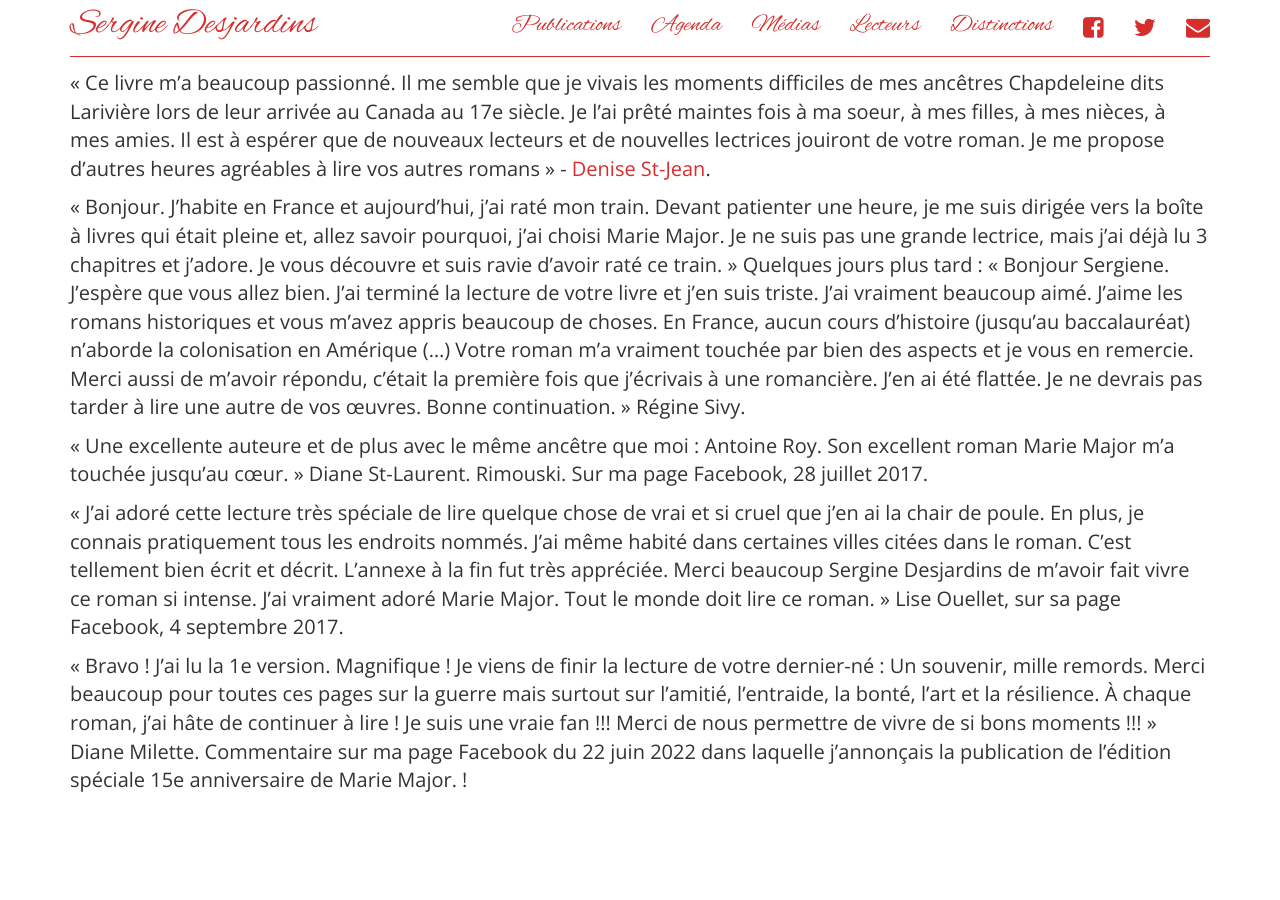
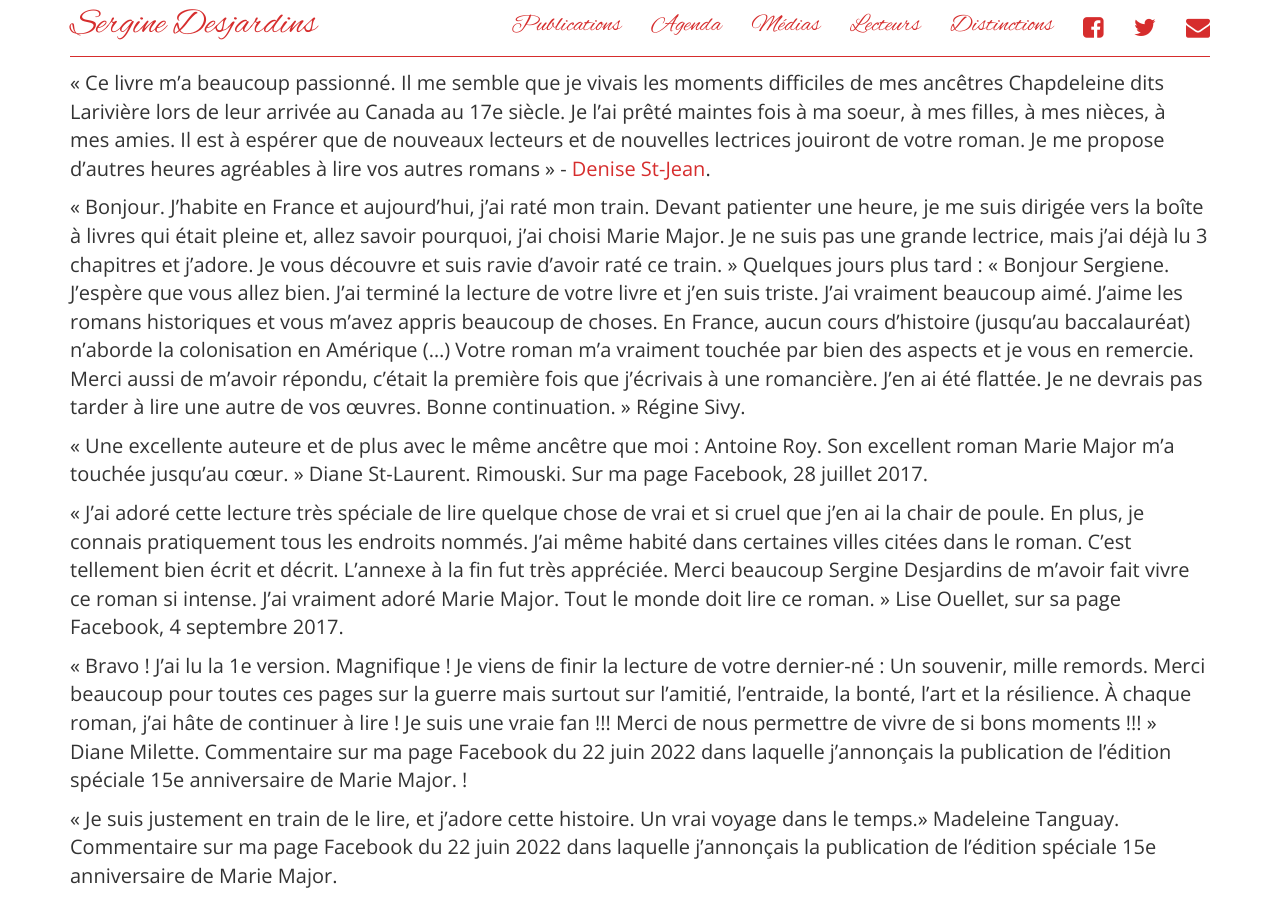
Before and after one commit to serginedesjardins/serginedesjardins.github.io, a Jekyll site: the page built from lecteurs.md, in a window 1280 px wide and 900 px high, scrolled down 38689 px. Built offline with Jekyll 4.4.1, drawn with Linux system fonts in a browser that asks for light colours; nearby versions of some CDN libraries; before the commit the page ends 39494 px from its top, so only the background shows below that.

Commit message:
Madeleine Tanguay, Marie Major

```diff
--- a/lecteurs.md
+++ b/lecteurs.md
@@ -1101,3 +1101,5 @@ St-Jean](http://www.cyberpedago.blogspot.com).
 « J’ai adoré cette lecture très spéciale de lire quelque chose de vrai et si cruel que j’en ai la chair de poule. En plus, je connais pratiquement tous les endroits nommés. J’ai même habité dans certaines villes citées dans le roman. C’est tellement bien écrit et décrit. L’annexe à la fin fut très appréciée. Merci beaucoup Sergine Desjardins de m’avoir fait vivre ce roman si intense. J’ai vraiment adoré Marie Major. Tout le monde doit lire ce roman. » Lise Ouellet, sur sa page Facebook, 4 septembre 2017.
 
 « Bravo ! J’ai lu la 1e version. Magnifique ! Je viens de finir la lecture de votre dernier-né : Un souvenir, mille remords. Merci beaucoup pour toutes ces pages sur la guerre mais surtout sur l’amitié, l’entraide, la bonté, l’art et la résilience. À chaque roman, j’ai hâte de continuer à lire ! Je suis une vraie fan !!! Merci de nous permettre de vivre de si bons moments !!! » Diane Milette. Commentaire sur ma page Facebook du 22 juin 2022 dans laquelle j’annonçais la publication de l’édition spéciale 15e anniversaire de Marie Major. !
+
+« Je suis justement en train de le lire, et j’adore cette histoire. Un vrai voyage dans le temps.»  Madeleine Tanguay. Commentaire sur ma page Facebook du 22 juin 2022 dans laquelle j’annonçais la publication de l’édition spéciale 15e anniversaire de Marie Major.
```
